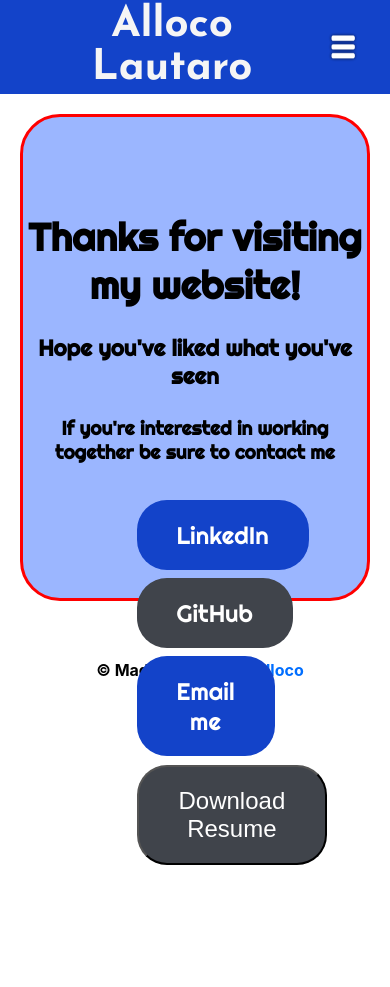
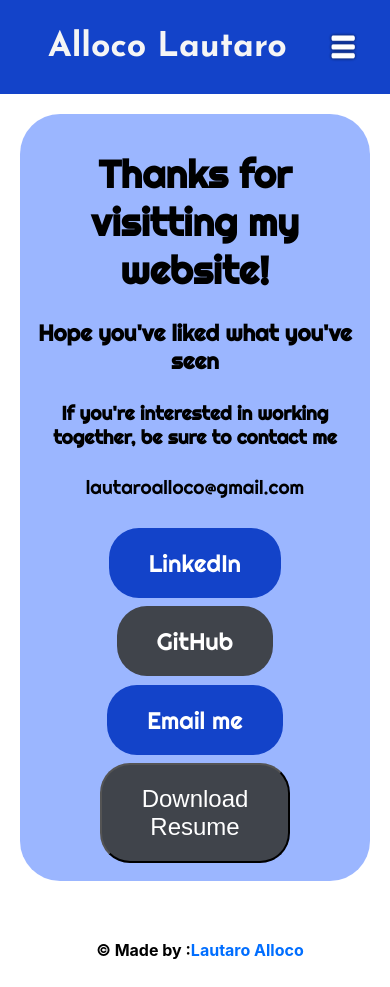
Before and after one commit to Daniel-Wonders/portfolio, a React (Create React App) app in the folder my-app/: page /contact in a window 390 px wide. Before the commit the page ends 873 px from the top, so only its background shows below. Built offline with nearby package versions, Linux system fonts and the light colour scheme.

Commit message:
finished

```diff
--- a/my-app/src/index.css
+++ b/my-app/src/index.css
@@ -145,7 +145,10 @@ li {
   .intro {
     padding-top: 2rem !important;
     font-size: 5vh; /* Adjusted for smaller screens */
-    margin: 0px !important;
+    margin: 0px 10px !important;
+  }
+  .btnContainer{
+    margin: 10px !important;
   }
 
   .intro2{
@@ -153,8 +156,14 @@ li {
 
   }
 
+  .intro3{
+    margin: 0px !important;
+
+  }
+
   #pfp{
     width: 80vw !important;
+    margin: 0px !important;
   }
 
   #menuBtn{
@@ -498,6 +507,10 @@ li {
   }
 }
 @media(max-width:680px){
+  #name{
+    padding-right: auto;
+    font-size: 34px;
+  }
   .project{
     width: 90vw;
   }
@@ -509,6 +522,9 @@ li {
   }
   .project >.container> .btnContainer2 >a{
     width: 20vw !important;
+  }
+  .btnContainer2>.btns{
+    padding: 1rem 1rem !important;
   }
 }
 
@@ -535,7 +551,8 @@ li {
 #contactText{
   font-size: larger;
   grid-area: text;
-  margin-top: 70px;
+  margin-top: auto;
+  margin-bottom: auto;
 }
 
 .btnContainer3{
@@ -548,9 +565,15 @@ li {
 
 @media(max-width:900px){
   #contactHero{
-    border: solid red;
     grid-template-areas: 'text       '
                         'buttons    ' ;
+    height: min-content;
+    padding: 10px;
+  }
+  .btnContainer3{
+    margin-left: auto !important;
+    margin-right: auto !important;
+    width: min-content;
   }
 }
 
--- a/my-app/src/pages/About.jsx
+++ b/my-app/src/pages/About.jsx
@@ -13,8 +13,8 @@ export default function About(){
                     <h1>Student, also, developer</h1>
                     <p>Ever since I was young, I always liked the feeling of having a computer do what I want. With this in mind, I enrolled in a technical school, which allowed me to cement the feeling that computer science was my passion.</p>
                     <p>In high school, I dove into programming with languages such as Python, SQL, Java, and Arduino. The joy I found in learning these technologies was immense, and after graduating as a Computer Science technician, I continued my journey by enrolling in the Computer Science program at the University of Buenos Aires, where I am currently studying.</p>
-                    <p>Since I was 15, I have been constantly working on fun projects, driven purely by curiosity and the joy of creation. Recently, I ventured into web development through courses and self-study, and I've found it incredibly enjoyable.</p>
-                    <p>Nowadays, I'm constantly working on fun projects (like the page you're currently on), and I don't plan to ever stop. In the future, I'd like to have my own software factory to develop cool pieces of technology for the world.</p>
+                    <p>Since I was 15, I have been constantly working on fun projects, driven purely by curiosity and the joy of creation. Recently, I've ventured into web development through courses and self-study, and I've found it incredibly enjoyable.</p>
+                    <p>Nowadays, I'm constantly working on fun projects (like the page you're currently on), and I'm not willing to ever stop. In the future, I'd like to have my own software factory to develop cool pieces of technology for the world.</p>
                     <p>Beyond my professional interests, I enjoy surfing whenever I can and have a deep love for the beach, as evidenced by the photo (I swear I'm having fun). I also share my life with a cat and a dog, whom I consider family.</p></div>
             </div>
             <div id="skillsSection">
--- a/my-app/src/pages/Contact.jsx
+++ b/my-app/src/pages/Contact.jsx
@@ -10,25 +10,28 @@ export default function Contact(){
         link.click();
     }
 
-    window.scrollTo({top:0,behavior:"smooth"});
+    React.useEffect(() => {
+        window.scrollTo({ top: 0, behavior: "smooth" });
+    }, []);
 
     return (
         <div id="contactHero">
             <div id="contactText">
                 <h1>
-                    Thanks for visiting my website!
+                    Thanks for visitting my website!
                 </h1>
                 <h3>
                     Hope you've liked what you've seen
                 </h3>
                 <h4>
-                    If you're interested in working together be sure to contact me
+                    If you're interested in working together, be sure to contact me
                 </h4>
+                <p>lautaroalloco@gmail.com</p>
             </div>
             <div className="btnContainer3">
                 <a rel="noreferrer" target="_blank" href="https://www.linkedin.com/in/lautaro-alloco/" className="btns">LinkedIn</a>
                 <a rel="noreferrer" target="_blank" href="https://github.com/Daniel-Wonders" className="btns btns2">GitHub</a>
-                <a rel="noreferrer" href="mailto:lautaroalloco@gmail.com?subject=Job%20Proposal&body=Hello%20Lautaro,%20I'd%20like%20to%20work%20with%20you!" target="_blank" className="btns">Email me</a>
+                <a target="_blank" href="mailto:lautaroalloco@gmail.com?subject=Job%20Proposal&body=Hello%20Lautaro,%20I'd%20like%20to%20work%20with%20you!"  className="btns">Email me</a>
                 <button onClick={downloadResume} className="btns btns2">
                         Download Resume
                 </button>
--- a/my-app/src/pages/Projects.jsx
+++ b/my-app/src/pages/Projects.jsx
@@ -12,7 +12,7 @@ export default function Projects(){
                 <img alt="Portfolio website" src={process.env.PUBLIC_URL+"/portfolio.png"} />
                 <div className="container">
                     <h3 style={{marginTop:"5px"}}>Personal landing page</h3>
-                    <p>This website you're looking right now was made using different routes from React Router, also, I made it responsive so it can be displayed from any device.</p>
+                    <p>The website you're looking at right now was made using different routes from React Router, also, I made it responsive so it can be displayed from any device.</p>
                     <div className="btnContainer2">
                         <Link to="/" className="btns">Website</Link>
                         <a rel="noreferrer" target="_blank" href="https://github.com/Daniel-Wonders/portfolio" className="btns btns2">Source Code</a>
```
